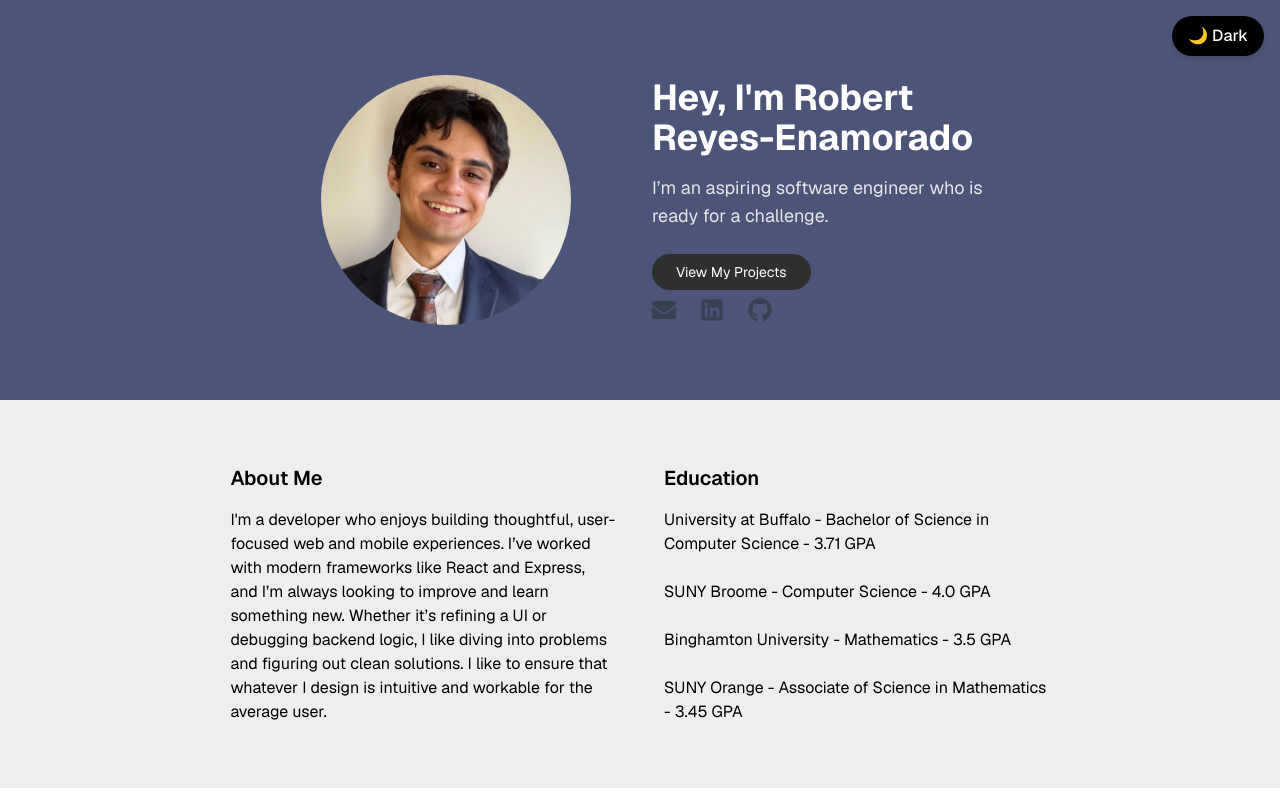
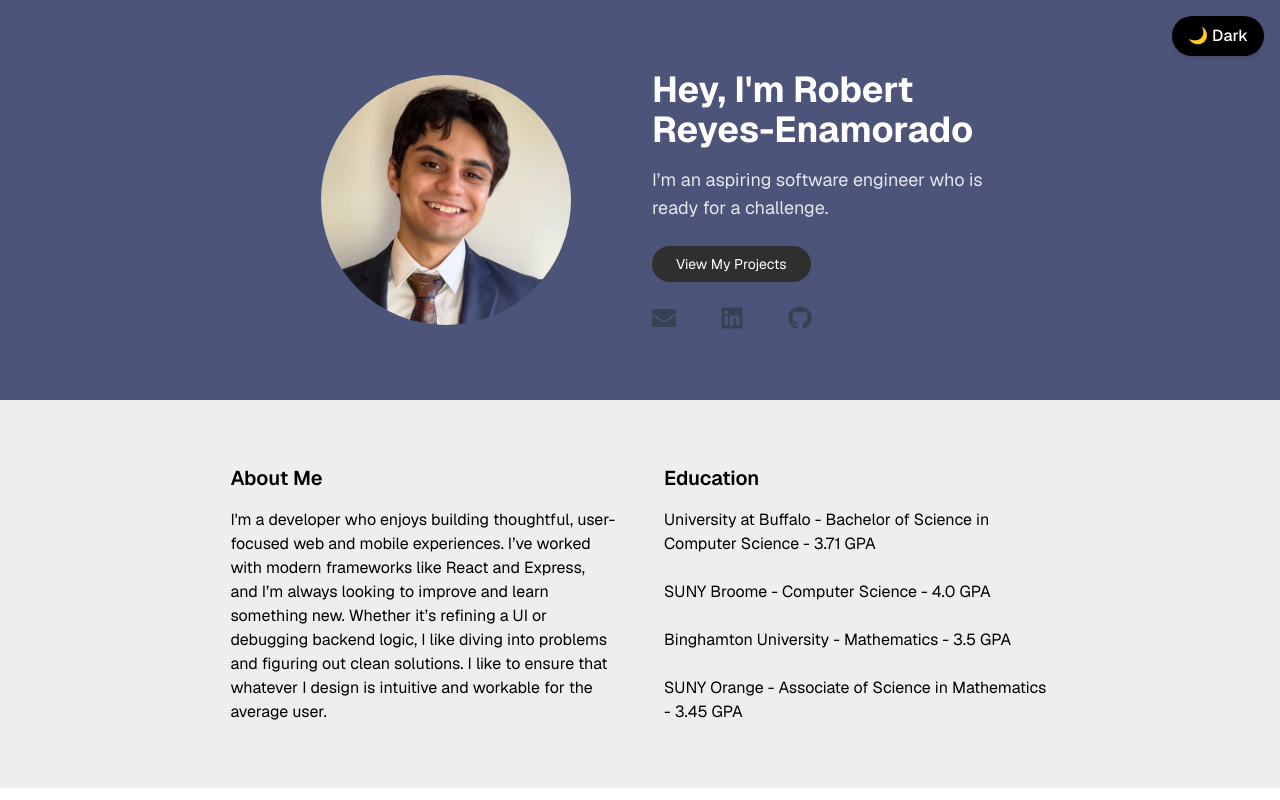
Before and after one commit to rareyese97/portfolio, a Next.js app: page / in a window 1280 px wide. Shown: the top 800 px of the page. Built offline with nearby package versions, Linux system fonts and the light colour scheme.

Commit message:
Adjusted spacing around links under View My Projects button

```diff
--- a/src/app/page.tsx
+++ b/src/app/page.tsx
@@ -90,7 +90,7 @@ export default function Home() {
 						>
 							View My Projects
 						</button>
-						<div className="flex justify-center md:justify-start space-x-6 mt-2 w-full">
+						<div className="flex justify-center md:justify-start space-x-6 mt-6 w-full">
 							<a
 								href="mailto:rareyese97@gmail.com"
 								className="text-gray-700 dark:text-gray-300 hover:text-red-600 dark:hover:text-red-400 transition text-2xl"
@@ -98,6 +98,7 @@ export default function Home() {
 							>
 								<FaEnvelope />
 							</a>
+							&nbsp;&nbsp;&nbsp;&nbsp;&nbsp;
 							<a
 								href="https://www.linkedin.com/in/robertreyese/"
 								target="_blank"
@@ -107,6 +108,7 @@ export default function Home() {
 							>
 								<FaLinkedin />
 							</a>
+							&nbsp;&nbsp;&nbsp;&nbsp;&nbsp;
 							<a
 								href="https://github.com/rareyese97"
 								target="_blank"
```
